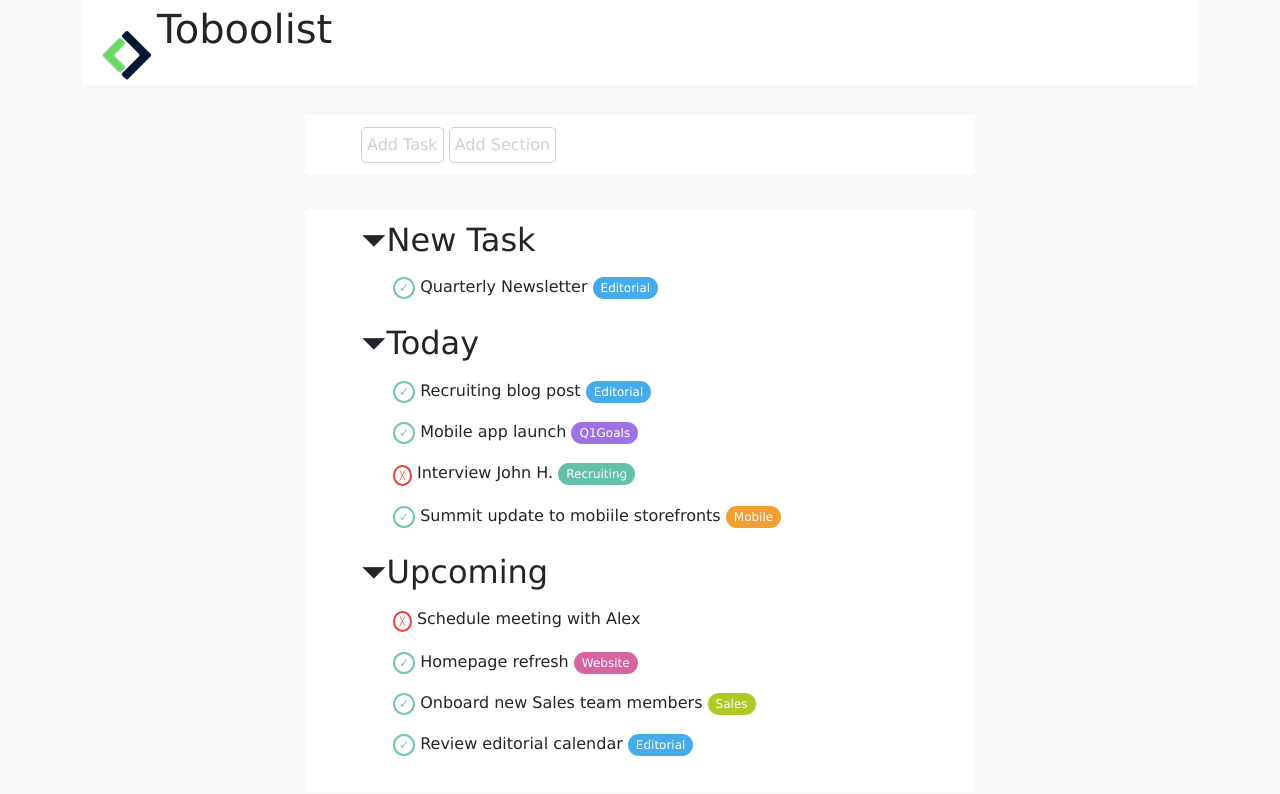
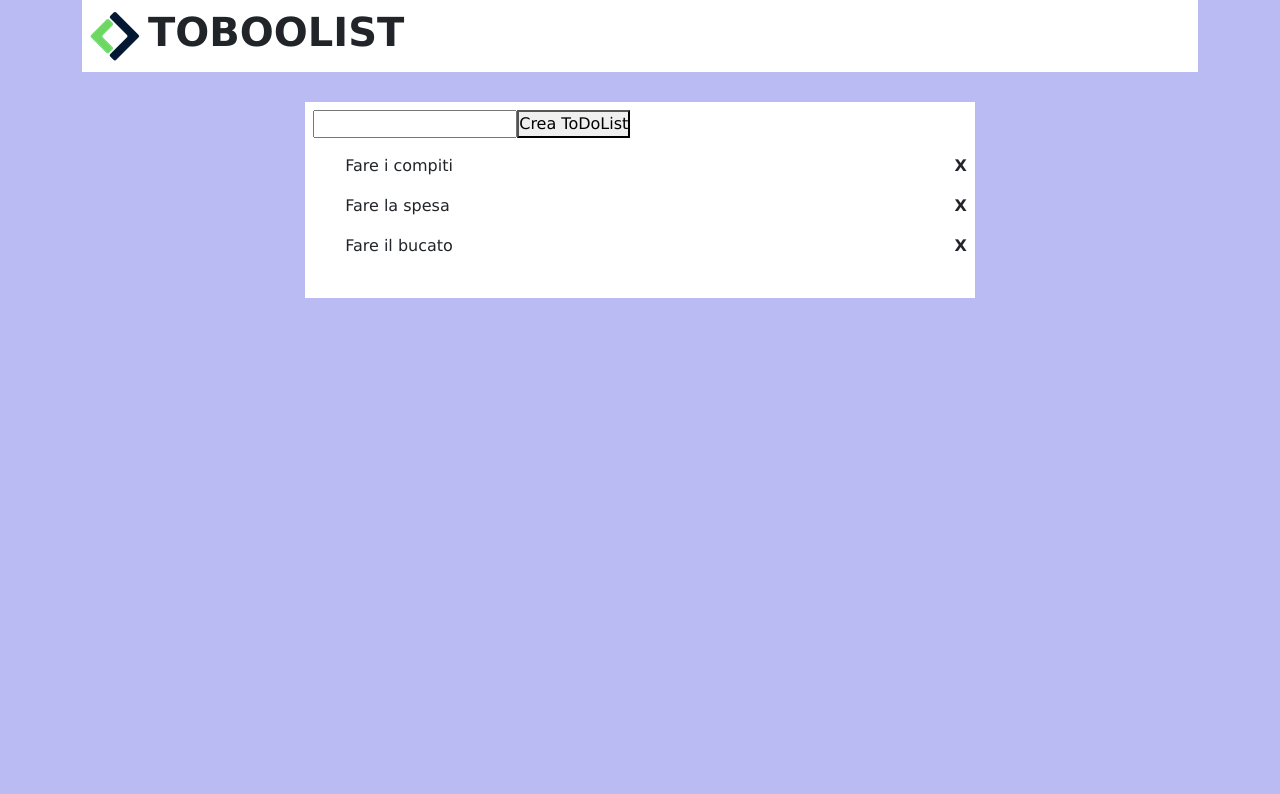
Before and after one commit to AlvaroArbaiza/vue-todolist, a plain HTML site: page index.html in a window 1280 px wide. Drawn offline with nearby package versions, Linux system fonts and the light colour scheme.

Commit message:
Creazione ciclo v-for per inserimento elementi di todos

```diff
--- a/assets/css/style.css
+++ b/assets/css/style.css
@@ -9,16 +9,13 @@ li {
     list-style-type: none;
 }
 
-header {
-    padding: 5px 20px;
-}
 h1 {
     display: inline-block;
     vertical-align: 35%;
 }
 
 body {
-    background-color: rgb(246, 248, 249);
+    background-color: rgb(186, 187, 242);
 }
 
 main {
@@ -26,98 +23,7 @@ main {
     margin-bottom: 10px;
 }
 
-.list {
-    line-height: 40px;
-    margin-bottom: 20px;
-}
-
 .list,
 .buttons {
     width: 60%;
-    margin: 0 auto;
-    padding: 1% 5%;
  }
-
-hr {
-    border: 2px solid rgb(246, 248, 249);
-}
-
-.bg-white {
-    background-color: white;
-}
-
-.bd-rounded {
-    border-radius: 5px;
-    color: rgb(204, 209, 214);
-    border: 1px solid rgb(204, 209, 214) ;
-    padding: 5px;
- }
-
-.bd-rounded:hover {
-    background-color: rgb(70, 173, 241);
-    color: white;
-    border: 1px solid white;
- }
-
-h2:before {
-    content: "\23F7";
-}
-
-.category::after {
-    font-size: 12px;
-    border: none;
-    border-radius: 15px;
-    padding: 4px 8px;
-    text-align: center;
-    color: white;
-}
-
-.editorial::after {
-    content: 'Editorial';
-    background-color: rgb(69, 171, 234);
-}
-
-.q1-goals::after {
-    content: 'Q1Goals';
-    background-color: rgb(156, 114, 228);
-}
-
-.recruiting::after {
-    content: 'Recruiting';
-    background-color: rgb(100, 192, 169);
-}
-
-.mobile::after {
-    content: 'Mobile';
-    background-color: rgb(242, 158, 51);
-}
-
-.website::after {
-    content: 'Website';
-    background-color: rgb(216, 99, 161);
-}
-
-.sales::after {
-    content: 'Sales';
-    background-color: rgb(176, 201, 38);
-}
-
-.check::before {
-    content: "\2713";
-    padding: 2px 4px;
-    border: 2px solid rgb(114, 198, 178);
-    font-size: 12px;
-    font-weight: bolder;
-    border-radius: 50%;
-    color: rgb(114, 198, 178);
-}
-
-.not-check::before {
-    content: "\2573";
-    padding: 4px 5px;
-    border: 2px solid rgb(232, 63, 55);
-    font-size: 8px;
-    font-weight: bolder;
-    border-radius: 50%;
-    color: rgb(232, 63, 55);
-}
--- a/index.html
+++ b/index.html
@@ -20,78 +20,44 @@
         <div class="container">
 
             <!-- Titolo e logo -->
-            <header class="bg-white">
-                <img src="./assets/img/Logo.png" alt="logo">
-                <h1>Toboolist</h1>
+            <header>
+                <div class="container bg-white d-flex align-items-center p-2">
+
+                    <img class="img-fluid" src="./assets/img/Logo.png" alt="logo">
+                    <h1 class="ms-2 text-uppercase fw-semibold">toboolist</h1>
+                </div>
             </header>
 
             <main>
                 <!-- Buttons -->
-                <section class="bg-white buttons">
-                    <button class="bd-rounded bg-white">
-                        Add Task
-                    </button>
-                    <button class="bd-rounded bg-white">
-                        Add Section
-                    </button>
+                <section>
+                    <div class="container bg-white buttons p-2">
+
+                        <input type="text" id="inputText">
+                        <button>Crea ToDoList</button>
+                    </div>
                 </section>
-                <hr>
 
                 <!-- Lists -->
-                <section class="bg-white list">
-                    <!-- New task -->
-                    <div>
-                        <h2>New Task</h2>
+                <section>
+                    <div class="container bg-white list p-2">
                         <ul>
-                            <li class="check category editorial">
-                                Quarterly Newsletter
+                            <li v-for="(element, index) in todos" :key="index"
+                            class="d-flex justify-content-between">
+                                <p>{{ element.text }}</p>
+                                <span class="fw-bold">X</span>
                             </li>
 
                         </ul>
                     </div>
-                    <!-- Today -->
-                    <div>
-                        <h2>Today</h2>
-                        <ul>
-                            <li class="check category editorial">
-                                Recruiting blog post
-                            </li>
-                            <li class="check category q1-goals">
-                                Mobile app launch
-                            </li>
-                            <li class="not-check category recruiting">
-                                Interview John H.
-                            </li>
-                            <li class="check category mobile">
-                                Summit update to mobiile storefronts
-                            </li>
-                        </ul>
-                    </div>
-                    <!-- Upcoming -->
-                    <div>
-                        <h2>Upcoming</h2>
-                        <ul>
-                            <li class="not-check">
-                                Schedule meeting with Alex
-                            </li>
-                            <li class="check category website">
-                                Homepage refresh
-                            </li>
-                            <li class="check category sales">
-                                Onboard new Sales team members
-                            </li>
-                            <li class="check category editorial">
-                                Review editorial calendar
-                            </li>
-                        </ul>
-                    </div>
+
                 </section>
             </main>
         </div>
     </div>
 
     <script src='https://unpkg.com/vue@3/dist/vue.global.js'></script>
-    <script src="./js/script.js"></script>
+    <script src="./assets/js/main.js"></script>
     <!-- Bootstrap -->
     <script src="https://cdn.jsdelivr.net/npm/bootstrap@5.3.0-alpha3/dist/js/bootstrap.bundle.min.js" integrity="sha384-ENjdO4Dr2bkBIFxQpeoTz1HIcje39Wm4jDKdf19U8gI4ddQ3GYNS7NTKfAdVQSZe" crossorigin="anonymous"></script>
 </body>
```
